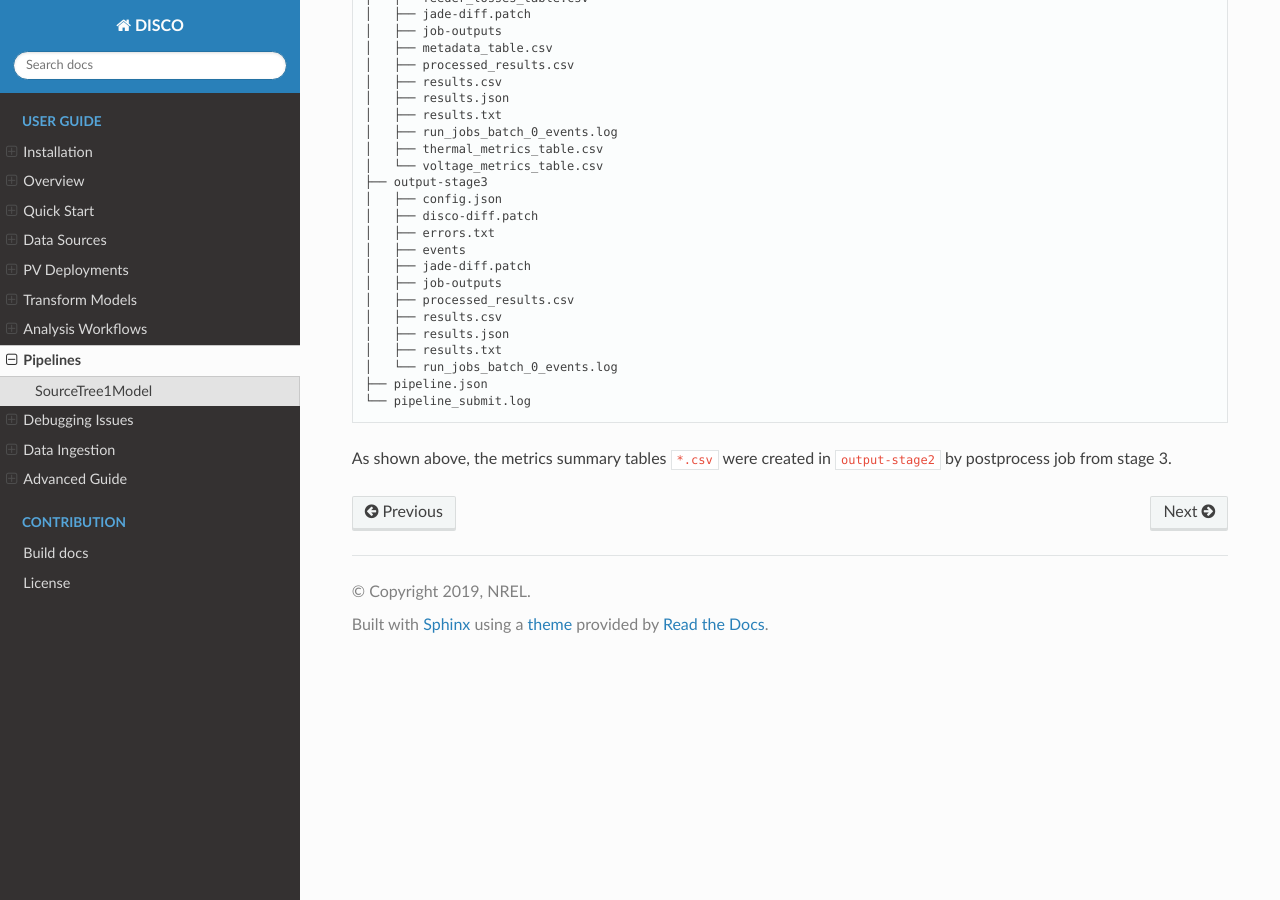
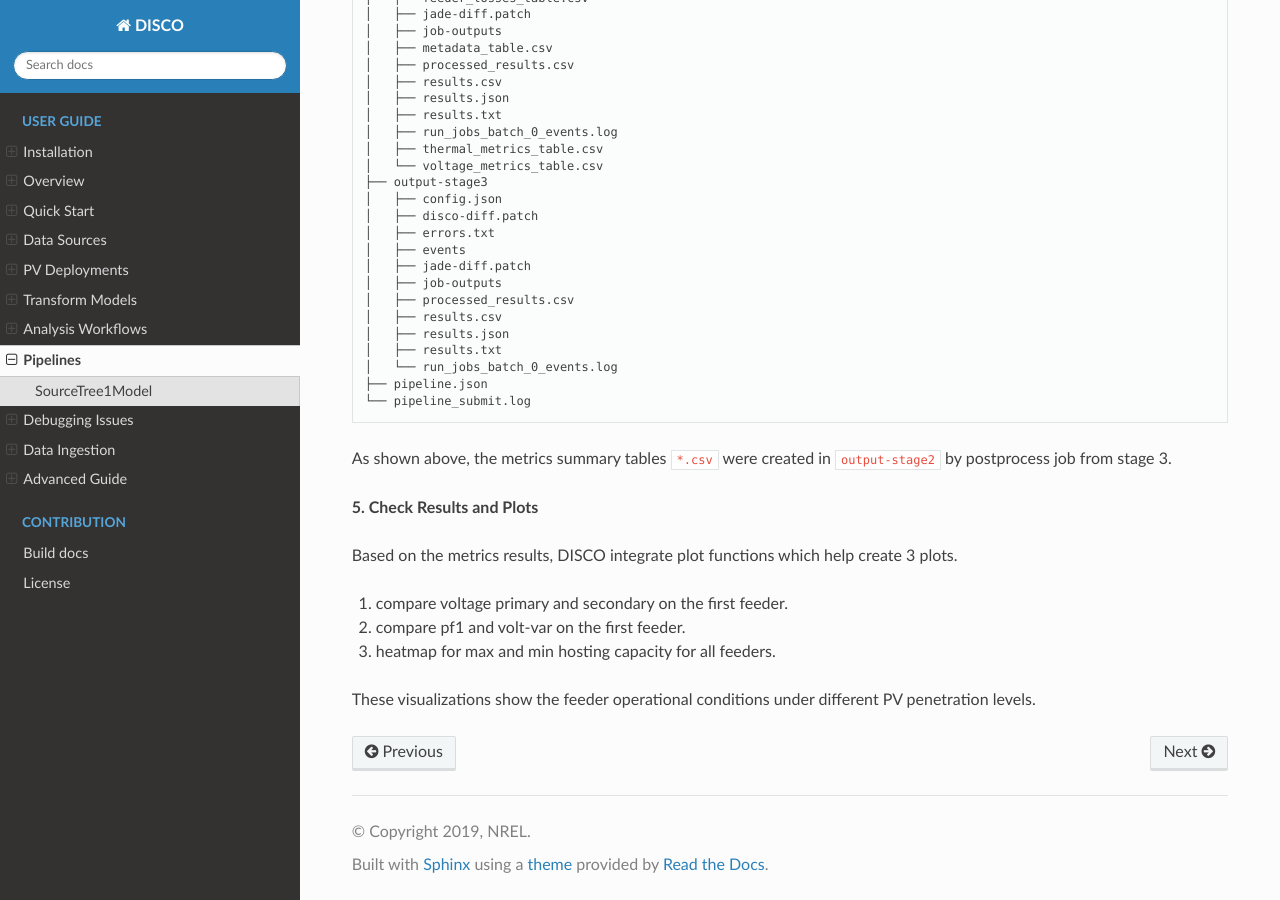
Before and after one commit to NREL/disco, a Sphinx documentation site: the page built from docs/source/pipelines.rst, in a window 1280 px wide and 900 px high, scrolled down 4998 px. Built offline with Sphinx 7.4.7 and the Read the Docs theme 2.0.0, drawn with Linux system fonts in a browser that asks for light colours.

Commit message:
Update docs about plot

```diff
--- a/docs/source/pipelines.rst
+++ b/docs/source/pipelines.rst
@@ -281,3 +281,13 @@ which contains the results of 3 stages with ``--prescreen`` enabled.
 
 As shown above, the metrics summary tables ``*.csv`` were created in ``output-stage2``
 by postprocess job from stage 3.
+
+**5. Check Results and Plots**
+
+Based on the metrics results, DISCO integrate plot functions which help create 3 plots.
+
+1. compare voltage primary and secondary on the first feeder.
+2. compare pf1 and volt-var on the first feeder.
+3. heatmap for max and min hosting capacity for all feeders.
+
+These visualizations show the feeder operational conditions under different PV penetration levels.
```
